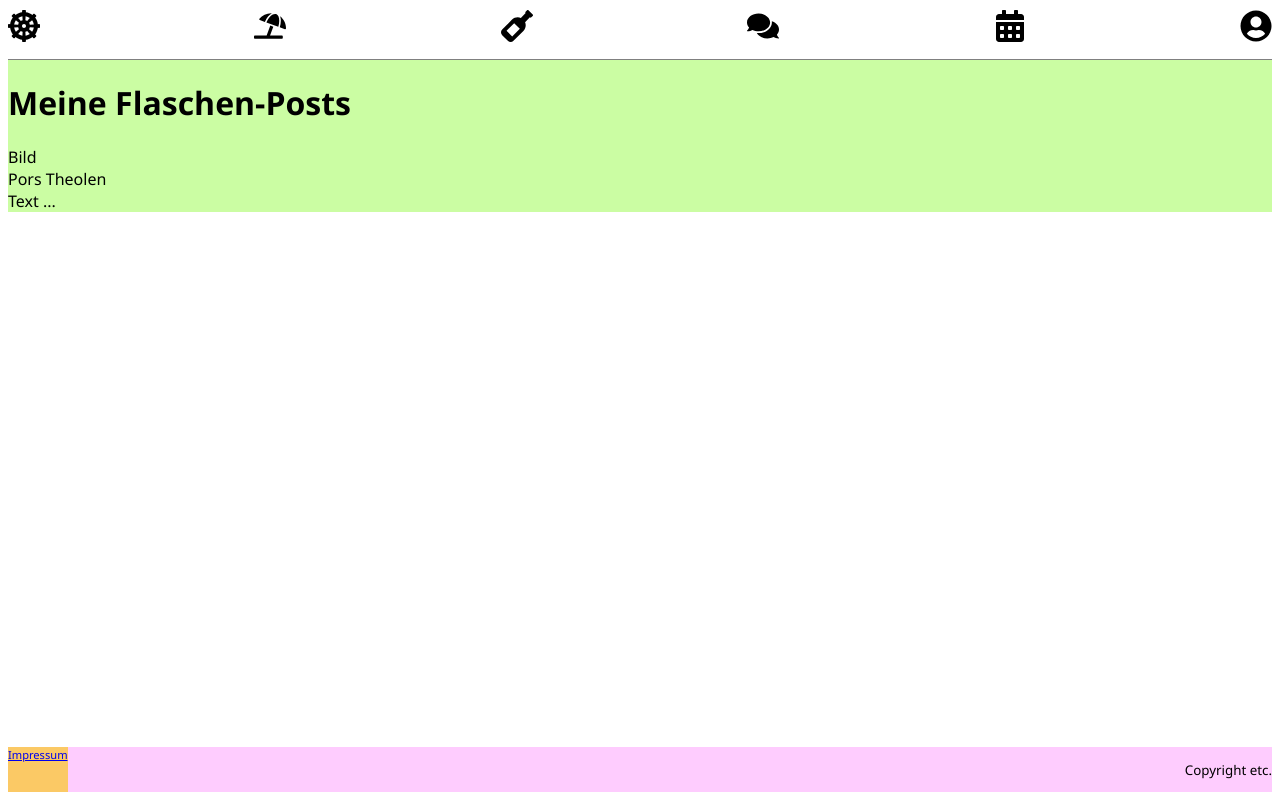
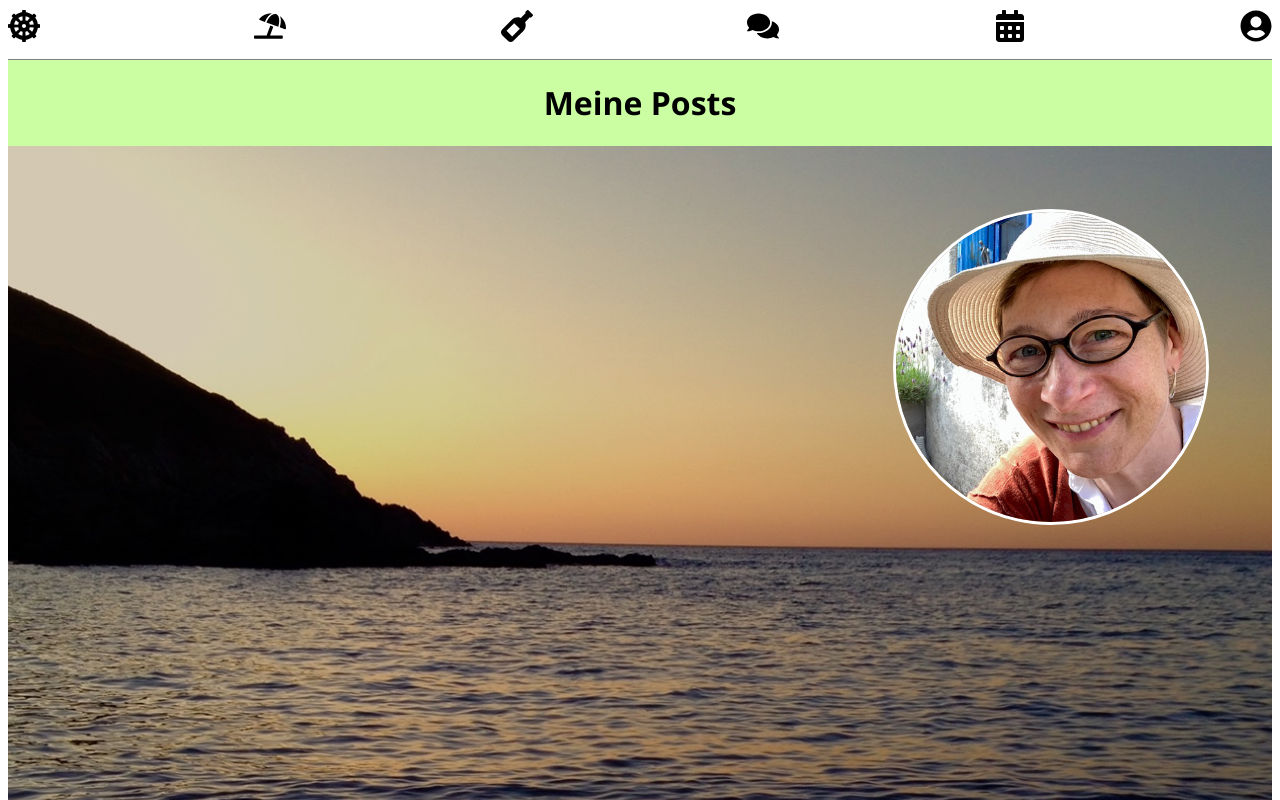
Before and after one commit to cfriderici/Penn-ar-bed, a React (Create React App) app in the folder frontend/: page /bottle-posts in a window 1280 px wide. Shown: the top 800 px of the page. Built offline with nearby package versions, Linux system fonts and the light colour scheme.

Commit message:
hard coded postArray

```diff
--- a/frontend/src/App.js
+++ b/frontend/src/App.js
@@ -21,6 +21,87 @@ import styled from "styled-components";
 import { BrowserRouter, Routes, Route, Link } from 'react-router-dom';
 
 
+// Arrays
+const userArray = [
+  {
+    "id": "123",
+    "name": "Christina",
+    "mail": "christina@friderici.net"
+  },
+  {
+    "id": "456",
+    "name": "Tom",
+    "mail": "tom@mot.de"
+  },
+]
+
+const postArray = [
+  {
+    "id": "321",
+    "userId": "123",
+    "image": "",
+    "profileImage": "",
+    "userName": "Christina",
+    "place": "Baie des Trépassés",
+    "date": "10.09.2020",
+    "title": "Dies ist ein Typoblindtext",
+    "text": "An ihm kann man sehen, ob alle Buchstaben da sind und wie sie aussehen. Manchmal benutzt man Worte wie Hamburgefonts, Rafgenduks oder Handgloves, um Schriften zu testen. Manchmal Sätze, die alle Buchstaben des Alphabets enthalten - man nennt diese Sätze »Pangrams«. Sehr bekannt ist dieser: The quick brown fox jumps over the lazy old dog.",
+    "comments": [
+      {
+        "id": "111",
+        "count": "1",
+        "comment": "aaaaawesome !!!",
+        "userId": "222",
+        "userName": "Jill"
+      },
+      {
+        "id": "333",
+        "count": "2",
+        "comment": "Danke für den Tip :)",
+        "userId": "444",
+        "userName": "Manuel"
+      }
+    ],
+    "likes": [
+      {
+        "id": "555",
+        "count": "1",
+        "userId": "222",
+        "userName": "Jill"
+      }
+    ],
+    "bookmark": "1"
+  },
+  {
+    "id": "654",
+    "userId": "456",
+    "image": "",
+    "profileImage": "",
+    "userName": "Tom",
+    "place": "Pors Theolen",
+    "date": "05.07.2021",
+    "title": "Er hörte leise Schritte hinter sich",
+    "text": "Das bedeutete nichts Gutes. Wer würde ihm schon folgen, spät in der Nacht und dazu noch in dieser engen Gasse mitten im übel beleumundeten Hafenviertel? Gerade jetzt, wo er das Ding seines Lebens gedreht hatte und mit der Beute verschwinden wollte! Hatte einer seiner zahllosen Kollegen dieselbe Idee gehabt, ihn beobachtet und abgewartet, um ihn nun um die Früchte seiner Arbeit zu erleichtern? Oder gehörten die Schritte hinter ihm zu einem der unzähligen Gesetzeshüter dieser Stadt, und die stählerne Acht um seine Handgelenke würde gleich zuschnappen?",
+    "comments": [],
+    "likes": [
+      {
+        "id": "666",
+        "count": "1",
+        "userId": "777",
+        "userName": "Paul"
+      },
+      {
+        "id": "888",
+        "count": "2",
+        "userId": "999",
+        "userName": "Tom"
+      }
+    ],
+    "bookmark": "0"
+  }
+]
+
+
 
 // ------ MAIN COMPONENT ------  //
 function App() {
@@ -39,7 +120,7 @@ function App() {
 
             <Route path="/dashboard" element={ <Dashboard /> } />
             <Route path="/my-beach" element={ <Beaches /> } />
-            <Route path="/bottle-posts" element={ <Posts /> } />
+            <Route path="/bottle-posts" element={ <Posts posts={ postArray } /> } />
             <Route path="/chats" element={ <Chats /> } />
             <Route path="/events" element={ <Events /> } />
             <Route path="/impressum" element={ <Impressum /> } />
--- a/frontend/src/components/Footer.js
+++ b/frontend/src/components/Footer.js
@@ -32,11 +32,12 @@ export default Footer;
 // ------ STYLED COMPONENTS ------  //
 const StyledStickyFooter = styled.div`
     background: white;
-    position: fixed;
+    position: absolute;
     bottom: 0px;
     left: 0px;
     right: 0px;
     padding: 8px ;
+    display: none;
 `
 
 const StyledFooterWrapper = styled.div`
--- a/frontend/src/components/Header.js
+++ b/frontend/src/components/Header.js
@@ -53,6 +53,7 @@ const StyledStickyHeader = styled.div`
     top: 0px;
     padding-bottom: 8px;
     border-bottom: 1px solid gray;
+    z-index: 1000;
 `
 
 const StyledHeaderWrapper = styled.div`
--- a/frontend/src/components/Login.js
+++ b/frontend/src/components/Login.js
@@ -72,13 +72,16 @@ const StyledLockinWrapper = styled.div`
     background-color: rgba(250, 250, 0, 0.2);
     display: flex;
     flex-direction: column;
+    /* flex-wrap: wrap; */
     justify-content: center;
+    align-items: center;
 
     > h2, h3 {
-        text-align: center;
+        /* text-align: center; */
     }
 
     > div {
-        background-color: rgba(250, 200, 0, 0.6);
+        /* background-color: rgba(250, 200, 0, 0.6);
+        width: 100% */
     }
 `
--- a/frontend/src/components/Posts.js
+++ b/frontend/src/components/Posts.js
@@ -1,25 +1,44 @@
 // My components
 import Header from "./Header";
-
+import Post from "./sub/Post";
 
 // External Components
 import styled from "styled-components";
+import { Fragment } from "react";
+
+
+// ------ INSIDE COMPONENTS ------  //
+// const PostsHeader = ()  => {
+//     return  (
+//         <h1>Meine Posts</h1>
+//     )
+// }
+
+
 
 
 
 // ------ COMPONENT ------  //
-const Posts = () => {
+const Posts = ({ posts }) => {
     return (
-        <StyledPostsWrapper>
+
+        <Fragment>
+
             <Header full />
 
-            <h1>Meine Flaschen-Posts</h1>
-            <div>Bild</div>
-            <div>Pors Theolen</div>
-            <div>Text ...</div>
+            <StyledPostsWrapper>
 
+                <h1>Meine Posts</h1>
 
-        </StyledPostsWrapper>
+                {
+                    posts.map(e => (
+                        <Post key={e.id} image={e.image} title={e.title} text={e.text} userId={e.userId} userName={e.userName} place={e.place} date={e.date}  />
+                    ))
+                }
+
+            </StyledPostsWrapper>
+
+        </Fragment>
     )
 }
 
@@ -30,4 +49,7 @@ export default Posts;
 // ------ STYLED COMPONENTS ------  //
 const StyledPostsWrapper = styled.div`
     background-color: rgba(0, 250, 0, 0.2);
+    display: flex;
+    flex-direction: column;
+    align-items: center;
 `
--- a/frontend/src/components/Profile.js
+++ b/frontend/src/components/Profile.js
@@ -11,7 +11,6 @@ import { FaPen } from "react-icons/fa";
 
 import { BrowserRouter, Routes, Route, Link } from 'react-router-dom';
 import {Fragment} from "react";
-
 
 
 
--- a/frontend/src/components/sub/Carousel.js
+++ b/frontend/src/components/sub/Carousel.js
@@ -21,7 +21,7 @@ const Slider = () => {
 
             <div>
                 <img src={ require('../../img/IMG_3778.jpg') } alt=""/>
-                <p className="legend">Anna / Posr Theolen / 20.12.2022</p>
+                <p className="legend">Anna / Pors Theolen / 20.12.2022</p>
             </div>
 
         </Carousel>
--- /dev/null
+++ b/frontend/src/components/sub/Post.js
@@ -0,0 +1,116 @@
+
+// My Components
+import { StyledH3} from "../styled/StyledHeadlines";
+
+// External Components
+import styled from "styled-components";
+import { Fragment } from "react";
+import { FaLifeRing, FaRegCompass, FaDharmachakra, FaFish, FaSwimmer, FaUmbrellaBeach, FaCalendarAlt, FaComment, FaCommentDots, FaComments, FaRegHeart, FaRegShareSquare, FaRegStar, FaUserCircle, FaRegPlusSquare, FaWineBottle } from "react-icons/fa";
+
+
+
+// ------ INSIDE COMPONENTS ------  //
+const PostHeader = ({ place, date })  => {
+    return  (
+        <StyledPostHeader>
+
+            <div className="header_img">
+                <img className="post-img" src={ require('../../img/FullSizeRender.JPG') } alt=""/>
+                <img className="profile-img" src={ require('../../img/IMG_3115.jpg') } alt=""/>
+            </div>
+
+            <div>{place}place</div>
+            <div>{date}date</div>
+
+        </StyledPostHeader>
+    )
+}
+
+const PostContent = ({ title, text })  => {
+    return  (
+        <StyledPostContent>
+            <StyledH3>{title}Title</StyledH3>
+            <div>{text}Text</div>
+        </StyledPostContent>
+    )
+}
+
+const PostActions = ({ comment, like, bookmark })  => {
+    return  (
+        <StyledPostActions>
+
+        <div>
+            <FaRegShareSquare />
+            <FaComment />
+            <FaRegHeart />
+        </div>
+
+        <FaRegStar />
+
+        </StyledPostActions>
+    )
+}
+
+
+// ------ COMPONENT ------  //
+const Post = ({ title, text, userId, userName } ) => {
+    return (
+        <StyledPostWrapper>
+
+            <PostHeader />
+            <PostContent />
+            <PostActions />
+
+        </StyledPostWrapper>
+    )
+}
+
+export default Post;
+
+
+// ------ STYLED COMPONENTS ------  //
+const StyledPostWrapper = styled.div`
+    background-color: rgba(0, 250, 0, 0.2);
+    margin-bottom: 20px;
+`
+
+const StyledPostHeader = styled.div`
+    background-color: rgba(0, 250, 0, 0.2);
+    display: flex;
+    flex-direction: row;
+    flex-wrap: wrap;
+    justify-content: space-between;
+    font-size: small;
+
+    .header_img {
+        position: relative;
+
+        .post-img {
+            width: 100%;
+        }
+        .profile-img {
+            position: absolute;
+            top: 5%;
+            right: 5%;
+            width: 25%;
+            border-radius: 50%;
+            border: 3px solid white;
+        }
+    }
+`
+
+const StyledPostContent = styled.div`
+    background-color: rgba(0, 250, 0, 0.2);
+`
+
+const StyledPostActions = styled.div`
+    background-color: rgba(0, 250, 0, 0.2);
+    display: flex;
+    justify-content: space-between;
+    margin: 20px 0;
+    font-size: large;
+
+    > div svg {
+        margin-right: 10px;
+    }
+`
```
